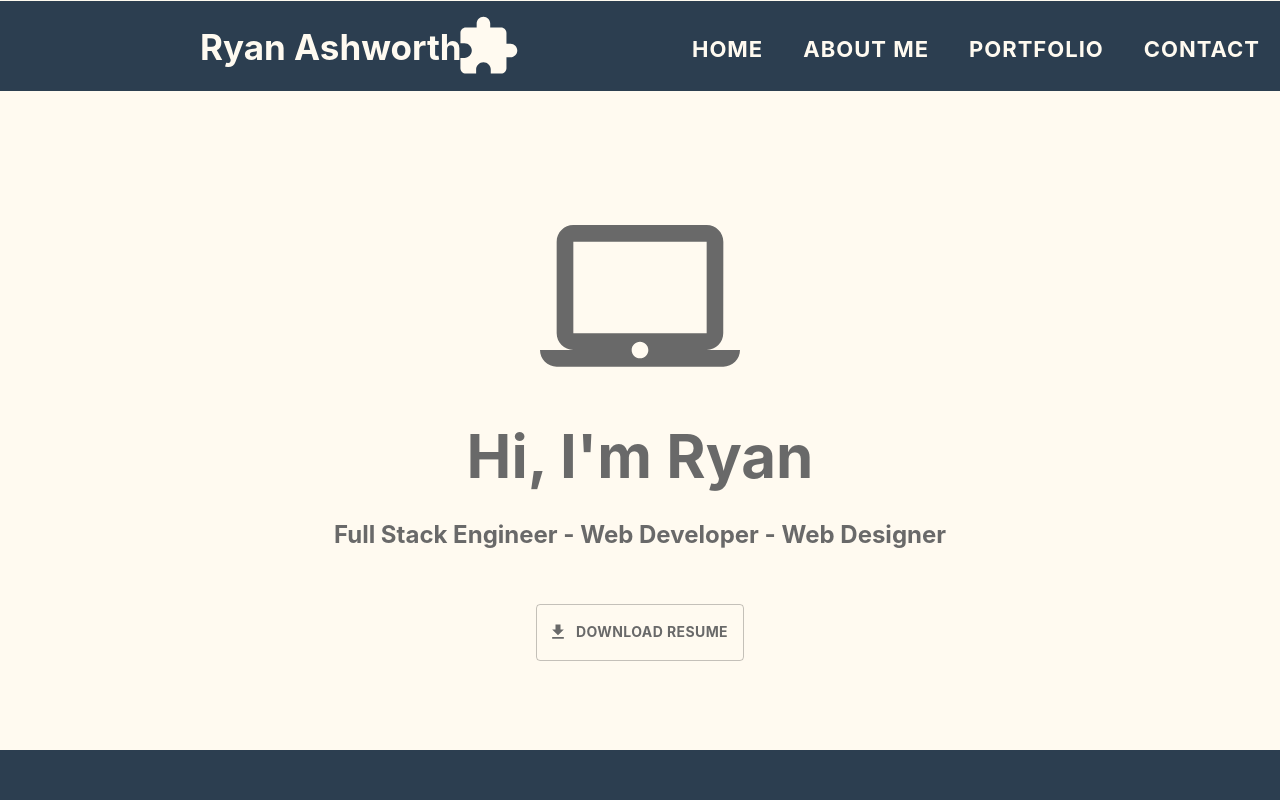
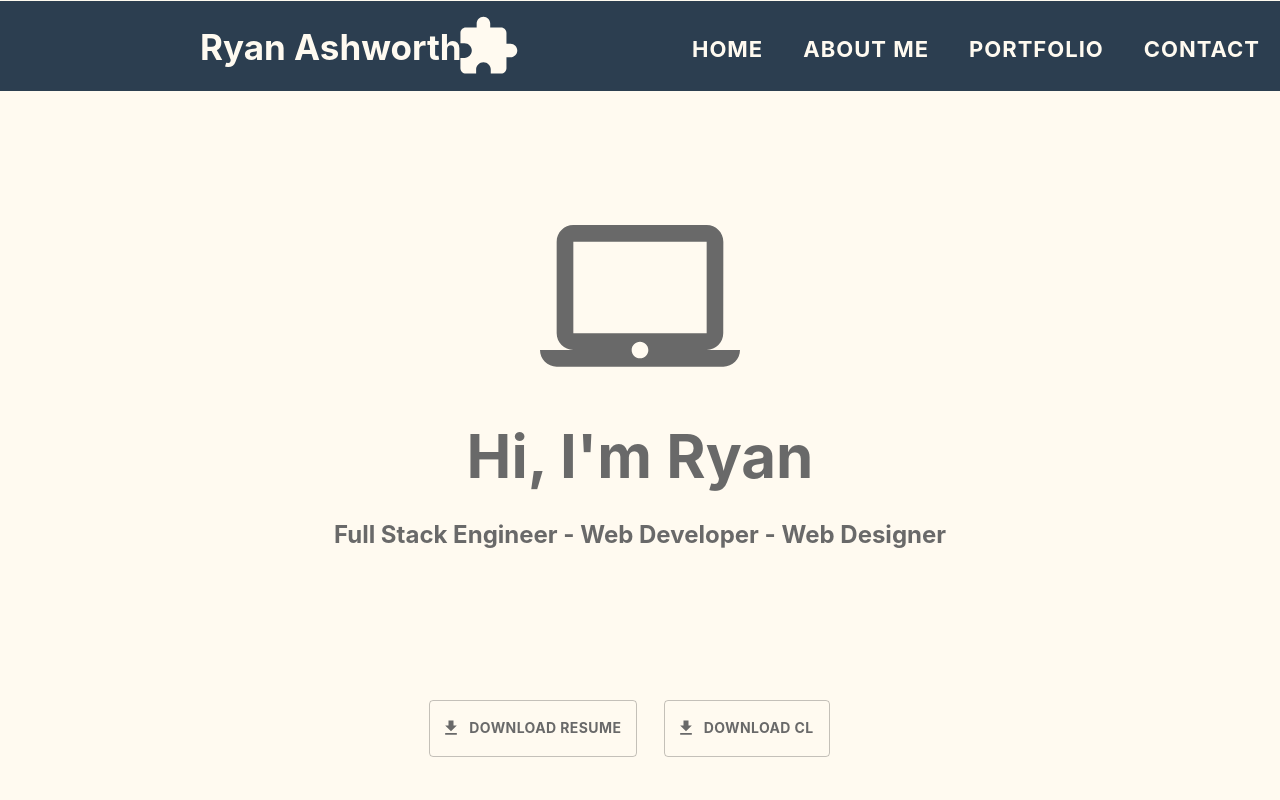
Before and after one commit to RyanAsh93/portfolio_website, a React (Create React App) app: page / in a window 1280 px wide. Shown: the top 800 px of the page. Built offline with nearby package versions, Linux system fonts and the light colour scheme.

Commit message:
added CL button

```diff
--- a/src/components/home.js
+++ b/src/components/home.js
@@ -2,18 +2,20 @@ import React from 'react';
 import {
     withStyles,
     Button,
+    Grid,
  } from '@material-ui/core';
 import {
     LaptopMac,
     GetApp,
  } from '@material-ui/icons';
 import MyPDF from './resume.pdf';
+import MyDOCX from './coverletter.docx';
 
 const styles = theme => ({
     homeSection: {
         textAlign: 'center',
         backgroundColor: '#FFFAF0',
-        height: '850px',
+        height: '925px',
         width: '100%',
         paddingTop: '0',
         display: 'block',
@@ -87,16 +89,46 @@ class Home extends React.Component {
 
         return (
             <div id="home"  className={classes.homeSection}>
+                <Grid container
+                    spacing={6}
+                    direction="row"
+                    justify="center"
+                    alignItems="center"
+                >
+                    <Grid item xs={12}>
                 <LaptopMac className={classes.homeIcon} />
+                </Grid>
+                <Grid item xs={12}>
                 <h1 className={classes.flexCaption}>Hi, I'm Ryan</h1>
+                </Grid>
+                <Grid item xs={12}>
                 <h2 className={classes.flexCaptionPara}>Full Stack Engineer - Web Developer - Web Designer</h2>
+                </Grid>
+                    </Grid>
                 <div>
+                    <Grid container
+                        // spacing={2}
+                        direction="row"
+                        justify="center"
+                        alignItems="center"
+                    >
+                <Grid item xs={2}>
                 <Button
                     variant="outlined"
                     color="#FFFAF0"
                     className={classes.buttonDownload}
                     startIcon={<GetApp />}
                     a href={MyPDF} download="resume.pdf">Download Resume</Button>
+                </Grid>
+                <Grid item xs={2}>
+                <Button
+                    variant="outlined"
+                    color="#FFFAF0"
+                    className={classes.buttonDownload}
+                    startIcon={<GetApp />}
+                    a href={MyDOCX} download="coverletter.docx">Download CL</Button>
+                </Grid>
+                </Grid>
                     </div>
             </div>
         )
```
Also changed, not shown: 1 other file (tests, documents, lock files or other folders).
